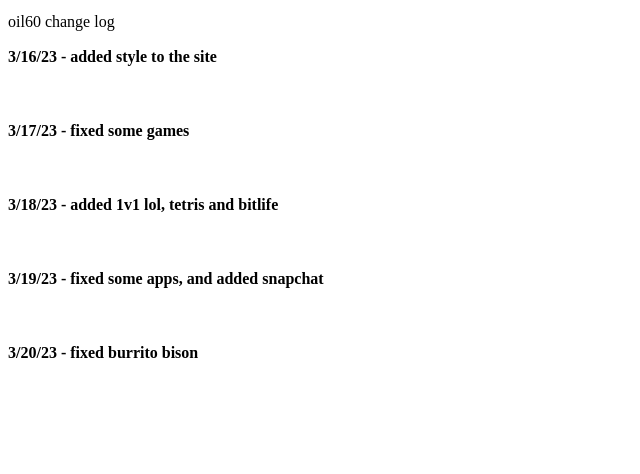
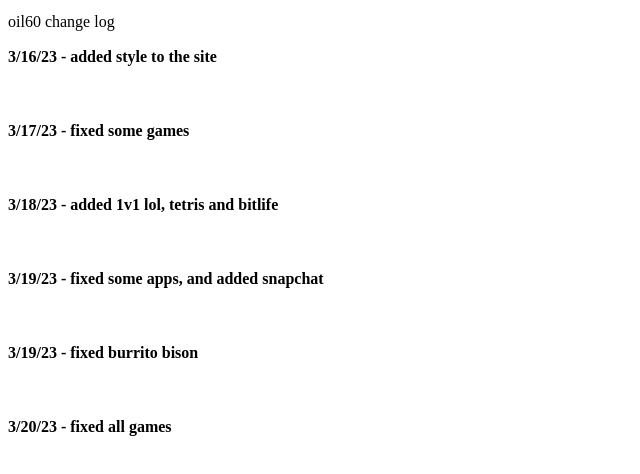
Before and after one commit to oil60/cl, a plain HTML site: page index.html in a window 1280 px wide. Shown: the whole page, without its empty margins (0-640 px from the left). Drawn offline with Linux system fonts and the light colour scheme.

Commit message:
Update index.html

```diff
--- a/index.html
+++ b/index.html
@@ -13,4 +13,8 @@ oil60 change log
 <p><b>3/19/23 - fixed some apps, and added snapchat</b></p>
 ㅤㅤㅤㅤ
 
-<p><b>3/20/23 - fixed burrito bison</b></p>
+<p><b>3/19/23 - fixed burrito bison</b></p>
+ㅤㅤㅤㅤㅤㅤ
+
+<p><b>3/20/23 - fixed all games</b></p>
+ㅤㅤㅤㅤㅤㅤ
```
